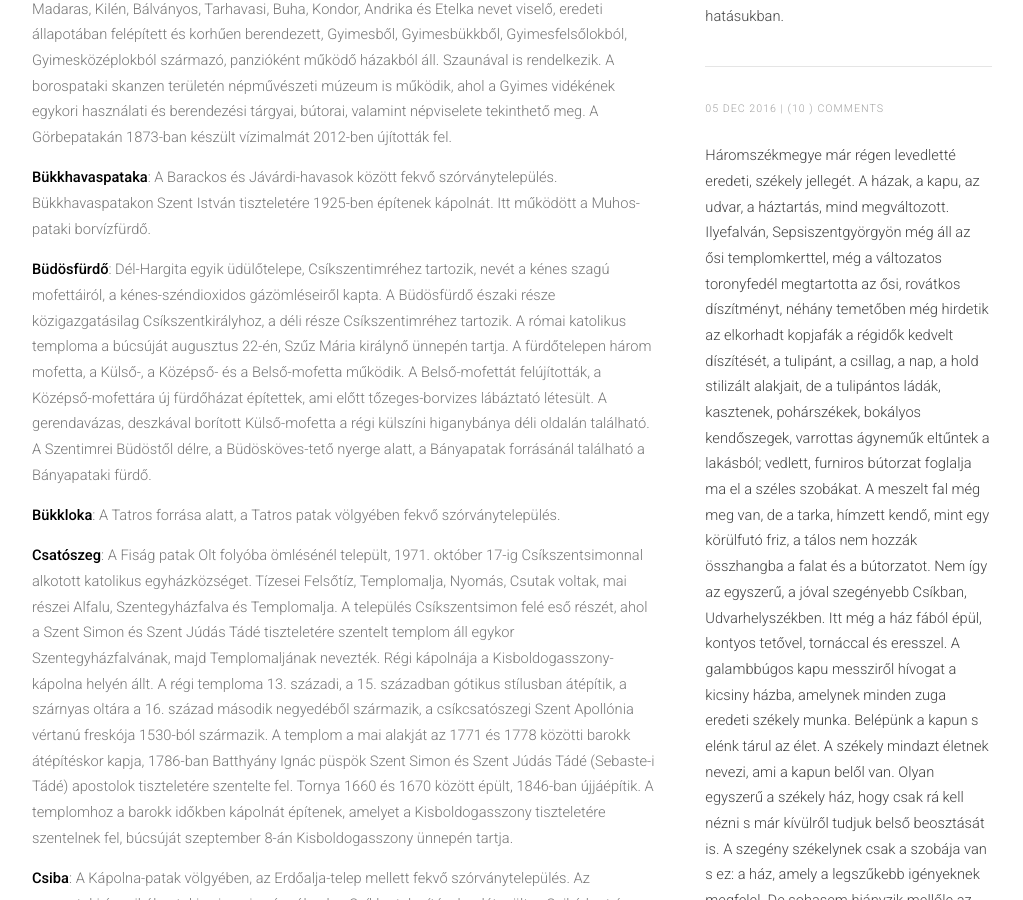
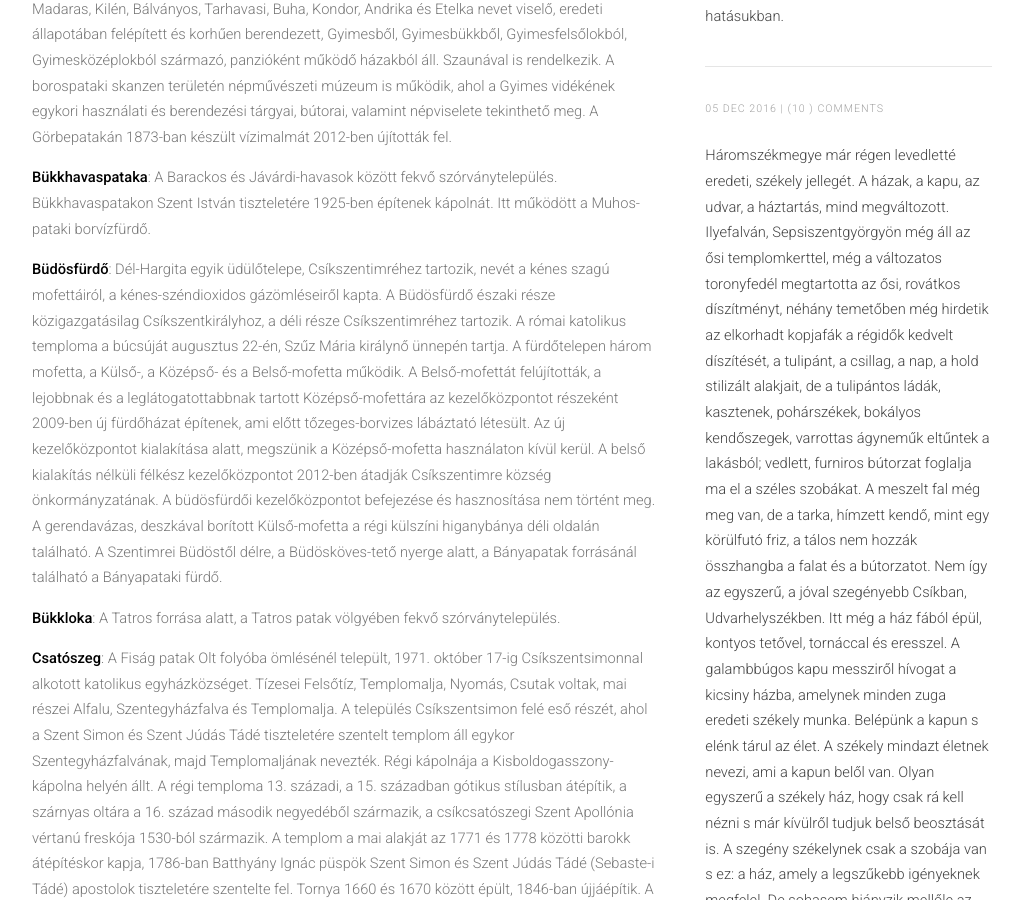
Before and after one commit to siculia/siculia.github.io, a Jekyll site: the page built from siculia-csikszek.html, in a window 1280 px wide and 900 px high, scrolled down 2528 px. Shown: the whole window, without its empty margins (128-1151 px from the left). Built offline with Jekyll 4.4.1, drawn with Linux system fonts in a browser that asks for light colours; nearby versions of some CDN libraries; library files that are not in the unit come from our copies.

Commit message:
Büdösfürdő

```diff
--- a/siculia-csikszek.html
+++ b/siculia-csikszek.html
@@ -62,7 +62,7 @@ layout: default
 							<p style="text-align: left;"><b>Barackos</b>: A Barackos és Orodik-havasok között, a Hidegség-patak középső folyásánál fekszik.</p>
 							<p style="text-align: left;"><b>Borospataka</b>: A Borospataka-völgyében fekvő szórványtelepülés, Gyimesközéplokhoz tartozik. A település gyimesi csángó skanzenje a Boros patak két partján a Mihók, Nagygyimes, Gyimesbükk, Madaras, Kilén, Bálványos, Tarhavasi, Buha, Kondor, Andrika és Etelka nevet viselő, eredeti állapotában felépített és korhűen berendezett, Gyimesből, Gyimesbükkből, Gyimesfelsőlokból, Gyimesközéplokból származó, panzióként működő házakból áll. Szaunával is rendelkezik. A borospataki skanzen területén népművészeti múzeum is működik, ahol a Gyimes vidékének egykori használati és berendezési tárgyai, bútorai, valamint népviselete tekinthető meg. A Görbepatakán 1873-ban készült vízimalmát 2012-ben újították fel.</p>
 							<p style="text-align: left;"><b>Bükkhavaspataka</b>: A Barackos és Jávárdi-havasok között fekvő szórványtelepülés. Bükkhavaspatakon Szent István tiszteletére 1925-ben építenek kápolnát. Itt működött a Muhos-pataki borvízfürdő.</p>
-							<p style="text-align: left;"><b>Büdösfürdő</b>: Dél-Hargita egyik üdülőtelepe, Csíkszentimréhez tartozik, nevét a kénes szagú mofettáiról, a kénes-széndioxidos gázömléseiről kapta. A Büdösfürdő északi része közigazgatásilag Csíkszentkirályhoz, a déli része Csíkszentimréhez tartozik. A római katolikus temploma a búcsúját augusztus 22-én, Szűz Mária királynő ünnepén tartja. A fürdőtelepen három mofetta, a Külső-, a Középső- és a Belső-mofetta működik. A Belső-mofettát felújították, a Középső-mofettára új fürdőházat építettek, ami előtt tőzeges-borvizes lábáztató létesült. A gerendavázas, deszkával borított Külső-mofetta a régi külszíni higanybánya déli oldalán található. A Szentimrei Büdöstől délre, a Büdösköves-tető nyerge alatt, a Bányapatak forrásánál található a Bányapataki fürdő.</p>
+							<p style="text-align: left;"><b>Büdösfürdő</b>: Dél-Hargita egyik üdülőtelepe, Csíkszentimréhez tartozik, nevét a kénes szagú mofettáiról, a kénes-széndioxidos gázömléseiről kapta. A Büdösfürdő északi része közigazgatásilag Csíkszentkirályhoz, a déli része Csíkszentimréhez tartozik. A római katolikus temploma a búcsúját augusztus 22-én, Szűz Mária királynő ünnepén tartja. A fürdőtelepen három mofetta, a Külső-, a Középső- és a Belső-mofetta működik. A Belső-mofettát felújították, a lejobbnak és a leglátogatottabbnak tartott Középső-mofettára az kezelőközpontot részeként 2009-ben új fürdőházat építenek, ami előtt tőzeges-borvizes lábáztató létesült. Az új kezelőközpontot kialakítása alatt, megszünik a Középső-mofetta használaton kívül kerül. A belső kialakítás nélküli félkész kezelőközpontot 2012-ben átadják Csíkszentimre község önkormányzatának. A büdösfürdői kezelőközpontot  befejezése és hasznosítása nem történt meg. A gerendavázas, deszkával borított Külső-mofetta a régi külszíni higanybánya déli oldalán található. A Szentimrei Büdöstől délre, a Büdösköves-tető nyerge alatt, a Bányapatak forrásánál található a Bányapataki fürdő.</p>
 							<p style="text-align: left;"><b>Bükkloka</b>: A Tatros forrása alatt, a Tatros patak völgyében fekvő szórványtelepülés.</p>
 							<p style="text-align: left;"><b>Csatószeg</b>: A Fiság patak Olt folyóba ömlésénél települt, 1971. október 17-ig Csíkszentsimonnal alkotott katolikus egyházközséget. Tízesei Felsőtíz, Templomalja, Nyomás, Csutak voltak, mai részei Alfalu, Szentegyházfalva és Templomalja. A település Csíkszentsimon felé eső részét, ahol a Szent Simon és Szent Júdás Tádé tiszteletére szentelt templom áll egykor Szentegyházfalvának, majd Templomaljának nevezték. Régi kápolnája a Kisboldogasszony-kápolna helyén állt. A régi temploma 13. századi, a 15. században gótikus stílusban átépítik, a szárnyas oltára a 16. század második negyedéből származik, a csíkcsatószegi Szent Apollónia vértanú freskója 1530-ból származik. A templom a mai alakját az 1771 és 1778 közötti barokk átépítéskor kapja, 1786-ban Batthyány Ignác püspök Szent Simon és Szent Júdás Tádé (Sebaste-i Tádé) apostolok tiszteletére szentelte fel. Tornya 1660 és 1670 között épült, 1846-ban újjáépítik. A templomhoz a barokk időkben kápolnát építenek, amelyet a Kisboldogasszony tiszteletére szentelnek fel, búcsúját szeptember 8-án Kisboldogasszony ünnepén tartja.</p>
 							<p style="text-align: left;"><b>Csiba</b>: A Kápolna-patak völgyében, az Erdőalja-telep mellett fekvő szórványtelepülés. Az ugrapataki és rajkókpataki gyimesi csángóknak a Csíkba telepítésekor létesült, a Csikó-kert és Zabos-kert tartozik hozzá. A csibai szórványtelepet 1959-ben Erdőalja-teleppel és Ligat-teleppel együtt Csíkszeredához csatolják. Erdőalja-Csiba romai katolikus templom 2003–2007 között épült fel, Szent Lőrinc tiszteletére szentelték, búcsúját augusztus 10-én tartja.</p>
```
